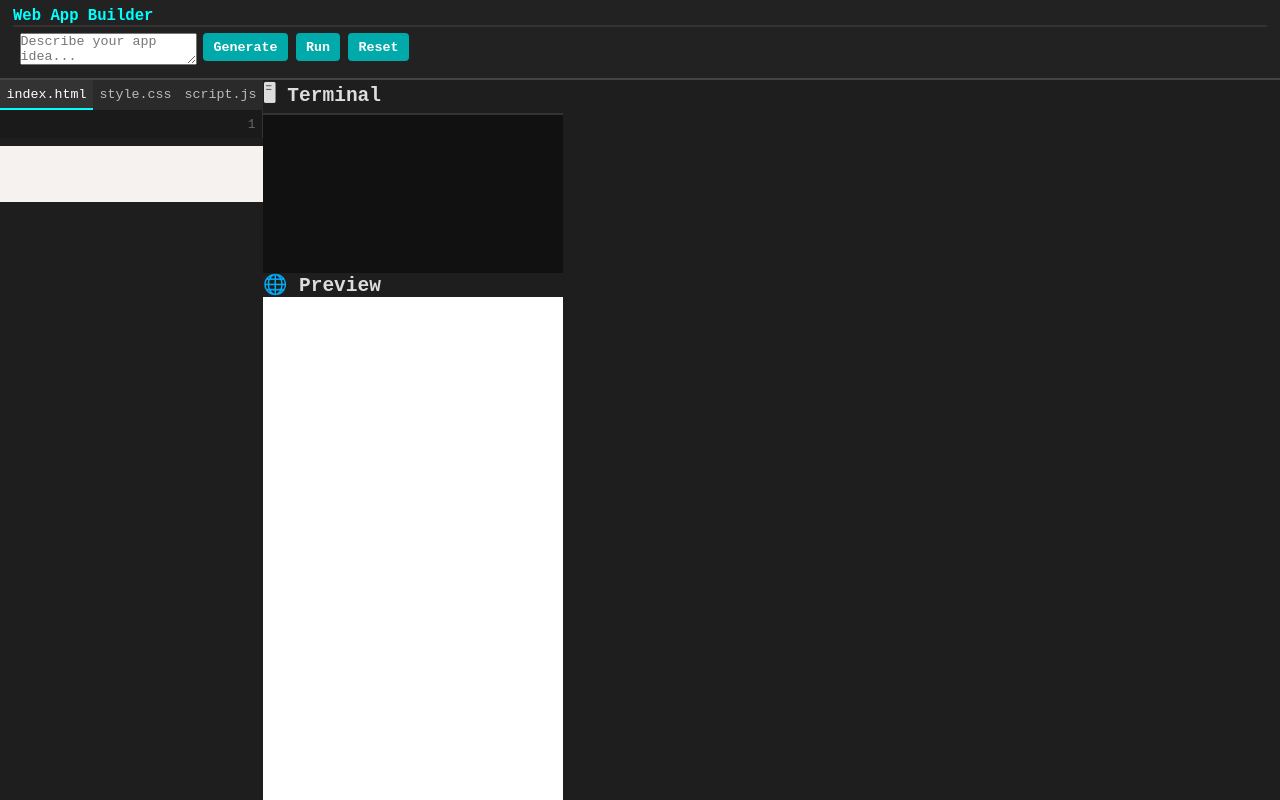
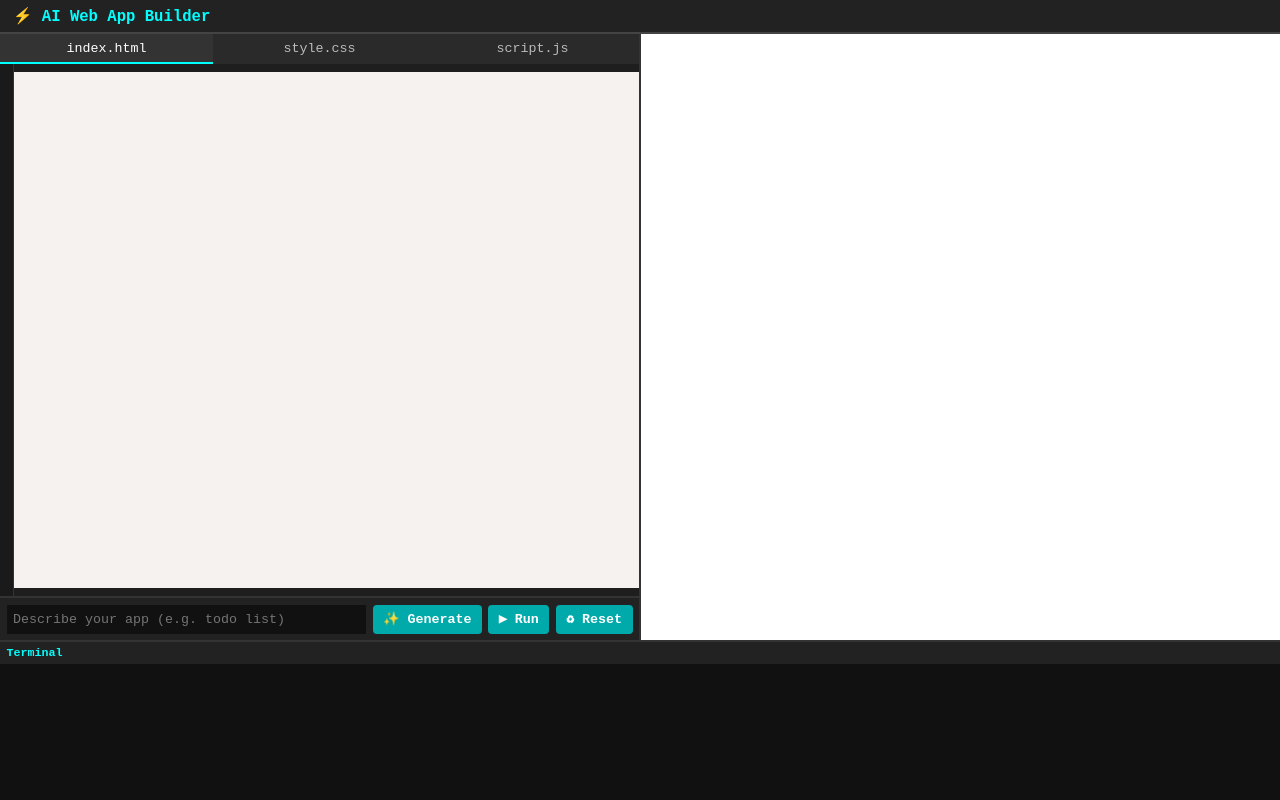
Before and after one commit to RosarioEspadera/AI-webapp-builder, a plain HTML site: page docs/index.html in a window 1280 px wide. Drawn offline with nearby package versions, Linux system fonts and the light colour scheme.

Commit message:
Update index.html

```diff
--- a/docs/index.html
+++ b/docs/index.html
@@ -1,48 +1,54 @@
 <!DOCTYPE html>
 <html lang="en">
 <head>
-  <meta charset="UTF-8" />
+  <meta charset="UTF-8">
   <title>AI Web App Builder</title>
-  <link rel="stylesheet" href="style.css" />
-  <!-- Prism for syntax highlighting -->
-  <link rel="stylesheet" href="https://cdnjs.cloudflare.com/ajax/libs/prism/1.29.0/themes/prism.min.css" />
+  <link rel="stylesheet" href="style.css">
+
+  <!-- Prism.js -->
+  <link href="https://cdnjs.cloudflare.com/ajax/libs/prism/1.29.0/themes/prism.min.css" rel="stylesheet"/>
+  <script src="https://cdnjs.cloudflare.com/ajax/libs/prism/1.29.0/prism.min.js"></script>
+  <script src="https://cdnjs.cloudflare.com/ajax/libs/prism/1.29.0/components/prism-javascript.min.js"></script>
+  <script src="https://cdnjs.cloudflare.com/ajax/libs/prism/1.29.0/components/prism-css.min.js"></script>
+  <script src="https://cdnjs.cloudflare.com/ajax/libs/prism/1.29.0/components/prism-markup.min.js"></script>
 </head>
 <body>
   <header>
-    <h1>Web App Builder</h1>
-    <div class="controls">
-      <textarea id="prompt" placeholder="Describe your app idea..."></textarea>
-      <div class="buttons">
-        <button id="generateBtn">Generate</button>
-        <button id="runBtn">Run</button>
-        <button id="resetBtn" title="Clear saved files">Reset</button>
-      </div>
-    </div>
+    <h1>⚡ AI Web App Builder</h1>
   </header>
 
   <main>
-    <section class="editor-pane">
-      <div id="tabs" class="tabs">
+    <!-- Left: Editor -->
+    <section class="editor-panel">
+      <div class="tabs">
         <button class="tab active" data-file="index.html">index.html</button>
         <button class="tab" data-file="style.css">style.css</button>
         <button class="tab" data-file="script.js">script.js</button>
       </div>
-      <div id="codeArea" class="code-area">
+      <div class="editor-wrapper">
         <pre id="lineNumbers" class="line-numbers"></pre>
-        <pre class="code-pre"><code id="output" class="language-html" contenteditable="true"></code></pre>
+        <pre class="editor language-html" id="output" contenteditable="true" spellcheck="false"></pre>
+      </div>
+      <div class="controls">
+        <input id="prompt" placeholder="Describe your app (e.g. todo list)" />
+        <button id="generateBtn">✨ Generate</button>
+        <button id="runBtn">▶ Run</button>
+        <button id="resetBtn">♻ Reset</button>
       </div>
     </section>
 
-    <section class="right-pane">
-      <h2>🖥 Terminal</h2>
-      <pre id="terminal" class="terminal"></pre>
-
-      <h2>🌐 Preview</h2>
+    <!-- Right: Preview -->
+    <section class="preview-panel">
       <iframe id="preview"></iframe>
     </section>
   </main>
 
-  <script src="https://cdnjs.cloudflare.com/ajax/libs/prism/1.29.0/prism.min.js"></script>
-  <script src="script.js"></script>
+  <!-- Terminal -->
+  <section class="terminal">
+    <h2>Terminal</h2>
+    <div id="terminal"></div>
+  </section>
+
+  <script src="app.js"></script>
 </body>
 </html>
```
